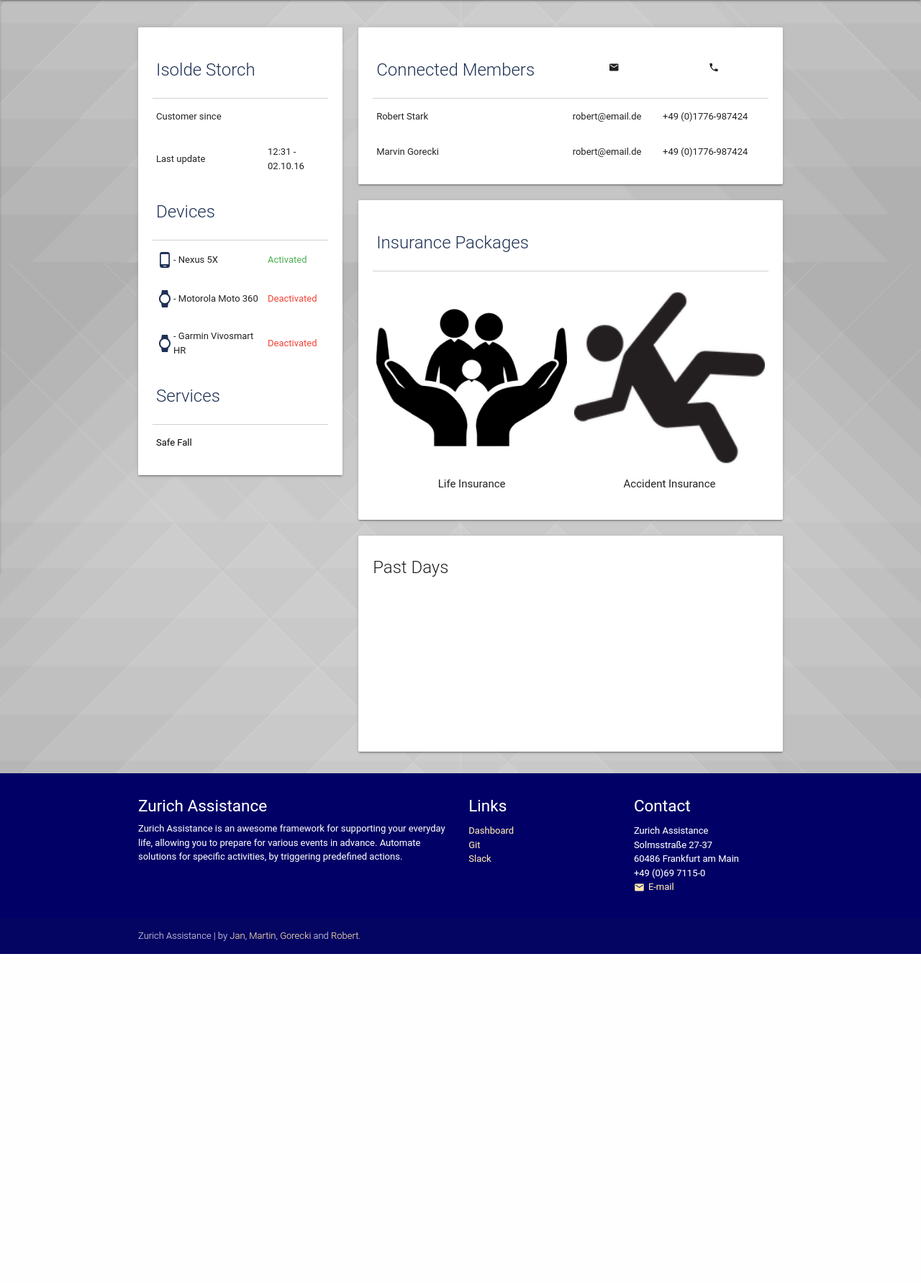
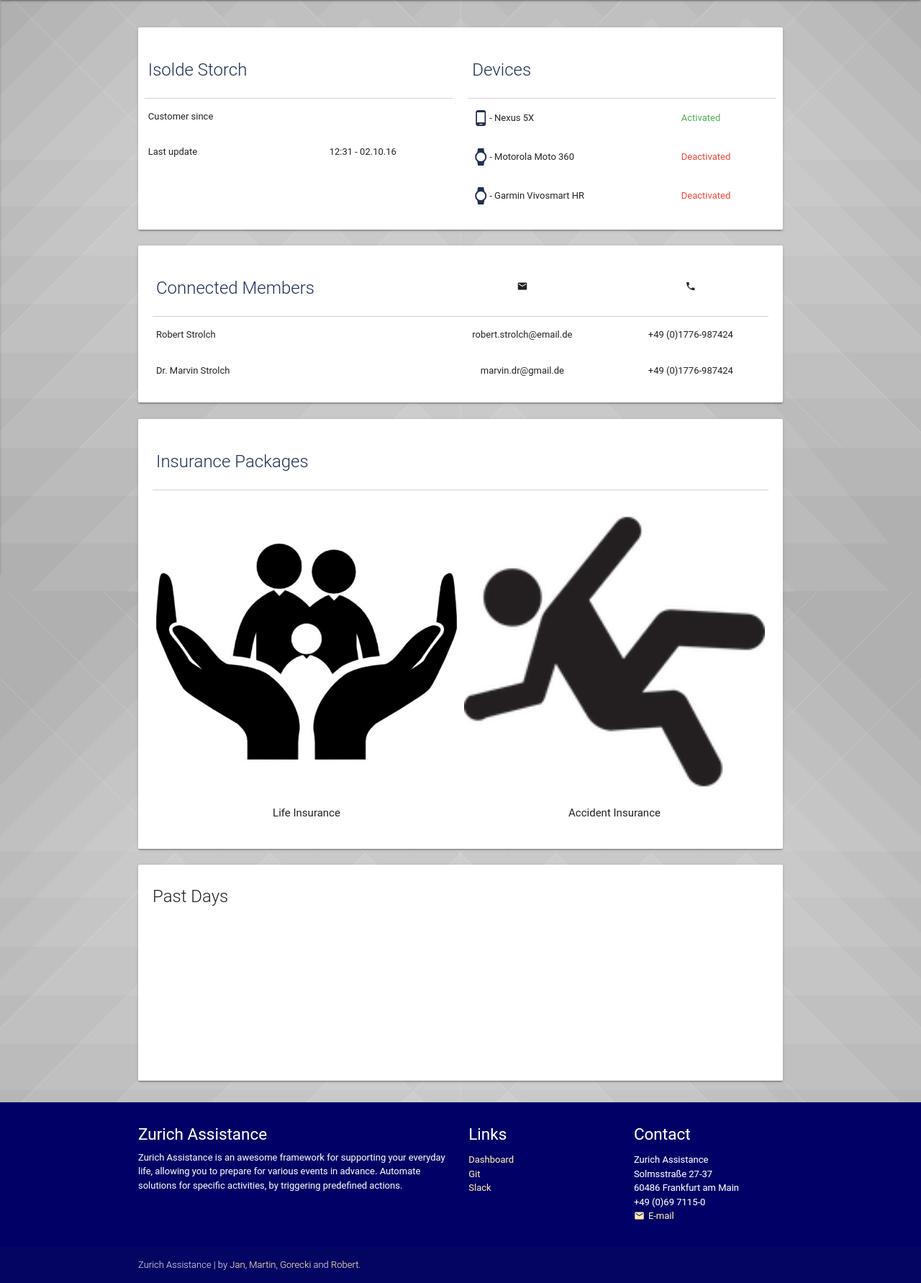
Before and after one commit to janmattfeld/InsurHack2016, a Flask app: page /dashboard/ in a window 1280 px wide. Shown: the part 64-1846 px from the top of the page at 72% size. Before the commit the page ends 1389 px from the top, so only its background shows below. Run offline with Flask 2, Linux system fonts and the light colour scheme; data that the repository does not hold is empty.

Commit message:
layout dashboard

```diff
--- a/server/app/templates/dashboard.html
+++ b/server/app/templates/dashboard.html
@@ -61,15 +61,14 @@
 <div id="dashboard-content" class="container section">
 
         <div class="row">
-
-            <div class="col s12 m12 l4">
-                <div class="row">
             <div class="col s12">
 
-                        <div class="card" style="height: 622.5px;">
-                            <div class="card-content">
+                <div class="card">
+                    <div class="card-content row">
+                        <div class="row">
+                            <div class="col s12 l6">
                                 <table>
-                                    <!-- Stats -->
+                                    <!-- User Profile -->
                                     <thead>
                                     <tr>
                                         <th><span class="card-title truncate primary-color-text">Isolde Storch</span></th>
@@ -85,7 +84,11 @@
                                         <td>12:31 - 02.10.16</td>
                                     </tr>
                                     </tbody>
+                                </table>
+                            </div>
 
+                            <div class="col s12 l6">
+                                <table>
                                     <!-- Devices -->
                                     <thead>
                                     <tr>
@@ -115,27 +118,12 @@
                                     </tr>
                                     </tbody>
 
-                                    <!-- Devices -->
-                                    <thead>
-                                    <tr>
-                                        <th><span class="card-title truncate primary-color-text">Services</span></th>
-                                    </tr>
-                                    </thead>
-                                    <tbody>
-                                    <tr>
-                                        <td><a href="#!">Safe Fall</a></td>
-                                    </tr>
-                                    </tbody>
-
                                 </table>
                             </div>
                         </div>
                     </div>
                 </div>
             </div>
-
-            <div class="col s12 m12 l8">
-                <div class="row">
 
             <div class="col s12">
                 <div class="card">
@@ -151,14 +139,14 @@
                             </thead>
                             <tbody>
                             <tr>
-                                        <td>Robert Stark</td>
-                                        <td>robert@email.de</td>
-                                        <td>+49 (0)1776-987424</td>
+                                <td>Robert Strolch</td>
+                                <td class="center">robert.strolch@email.de</td>
+                                <td class="center">+49 (0)1776-987424</td>
                             </tr>
                             <tr>
-                                        <td>Marvin Gorecki</td>
-                                        <td>robert@email.de</td>
-                                        <td>+49 (0)1776-987424</td>
+                                <td>Dr. Marvin Strolch</td>
+                                <td class="center">marvin.dr@gmail.de</td>
+                                <td class="center">+49 (0)1776-987424</td>
                             </tr>
                             </tbody>
 
@@ -201,8 +189,6 @@
                         <span class="card-title truncate">Past Days</span>
                         <div id="cards-container" style="height:200px; margin-top: 5px;">
 
-                                </div>
-                            </div>
                         </div>
                     </div>
                 </div>
```
Lines whose indentation alone changed are shown as unchanged.
